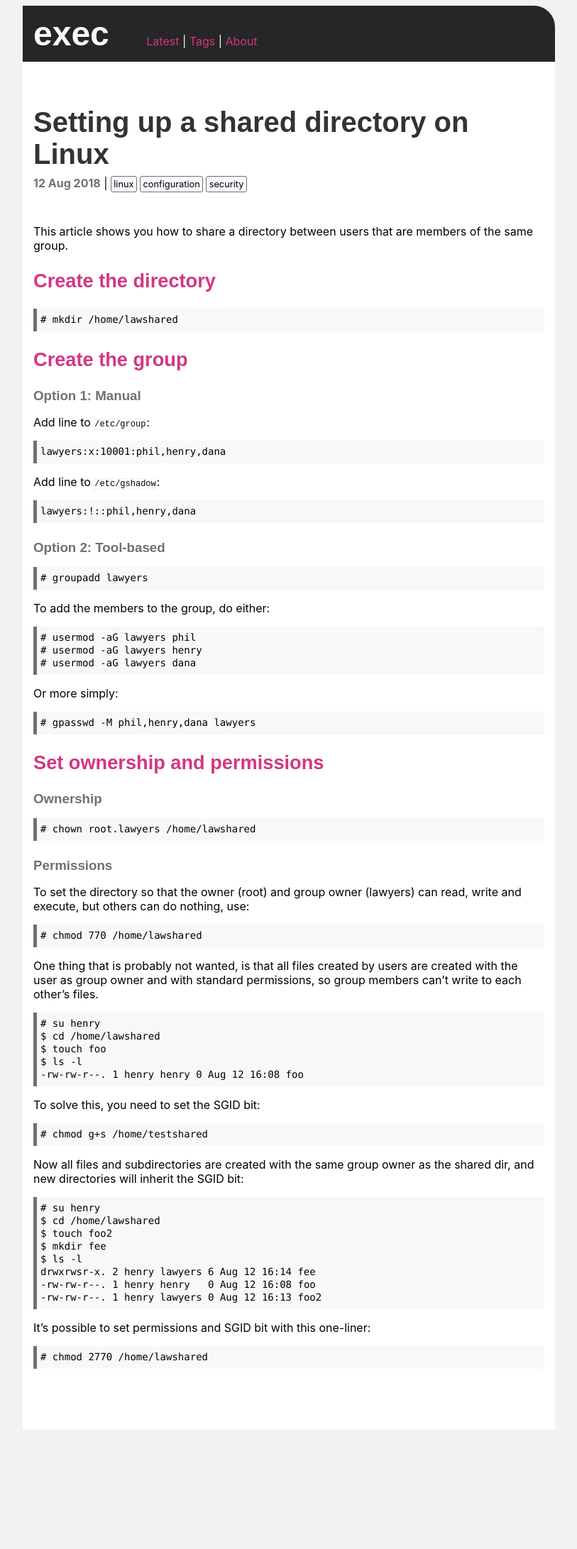
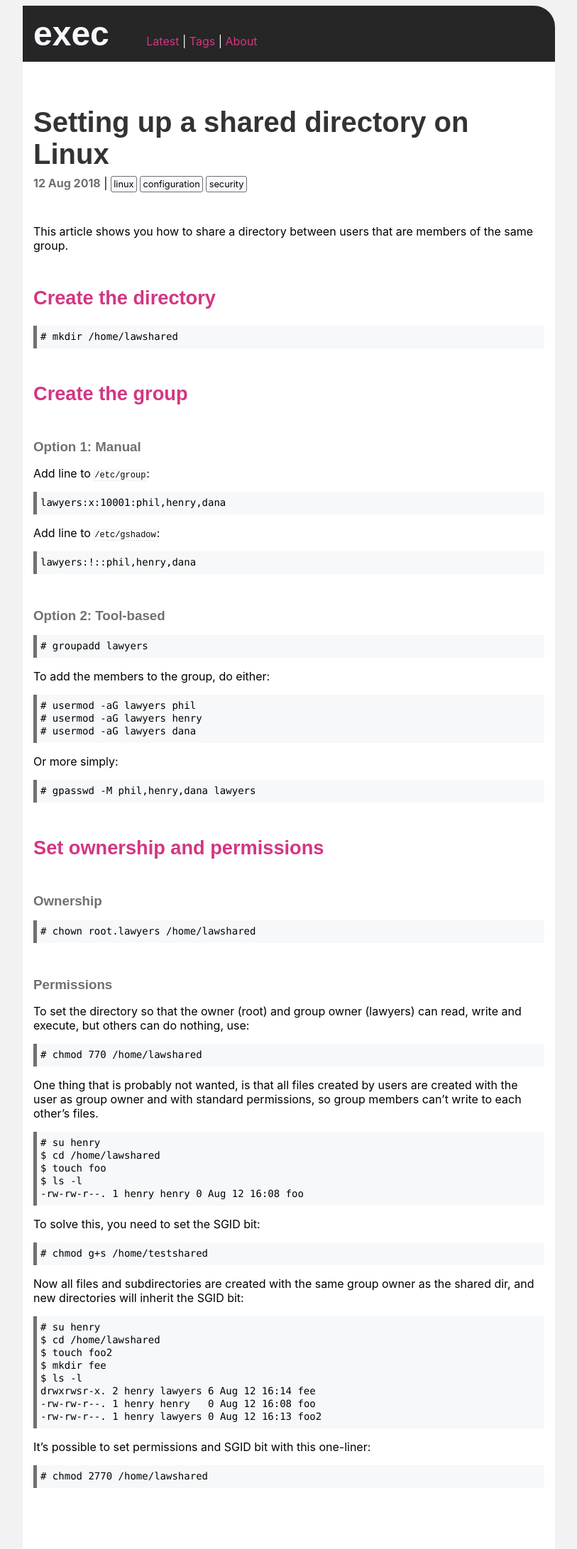
Before and after one commit to execas/execas.github.io, a Jekyll site: the page built from _posts/2018-08-13-setting-up-a-shared-directory-on-linux.md, in a window 1280 px wide. Shown: the whole page at 71% size, without its empty margins (233-1046 px from the left). Built offline with Jekyll 4.4.1, drawn with Linux system fonts in a browser that asks for light colours; before the commit the page ends 2015 px from its top, so only the background shows below that.

Commit message:
Update execas.css

```diff
--- a/css/execas.css
+++ b/css/execas.css
@@ -207,7 +207,7 @@ END: postinfo
 .post h2 {
      color: #d33682;
      font-size: 1.7rem;
-     margin-top: 1.5rem;
+     margin-top: 3rem;
 }
 
 .post h2 code {
@@ -217,7 +217,7 @@ END: postinfo
 
 .post h3 {
      color: #707070;
-     margin-top:1.5rem;
+     margin-top:3rem;
      margin-bottom:0rem;
 
 }
```
